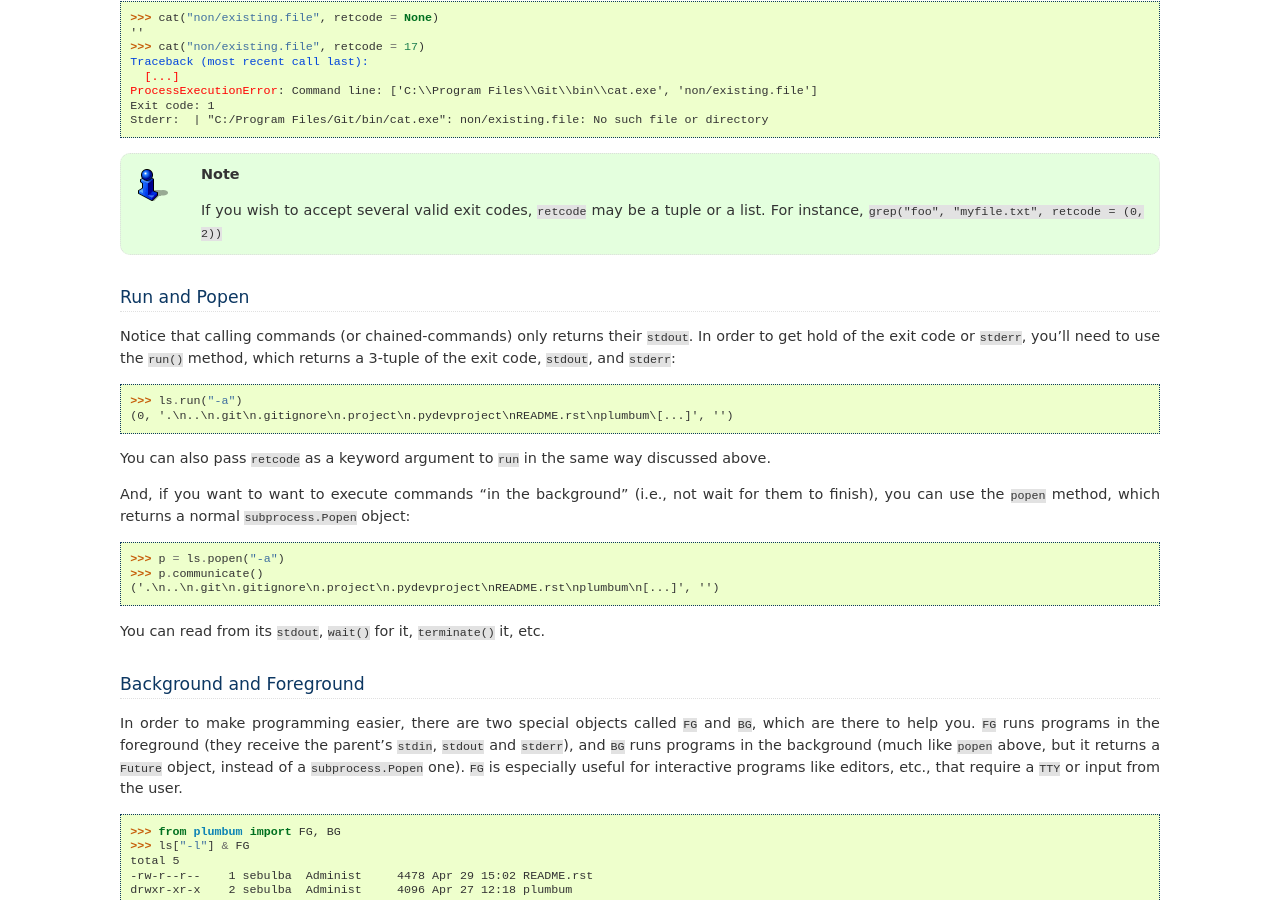
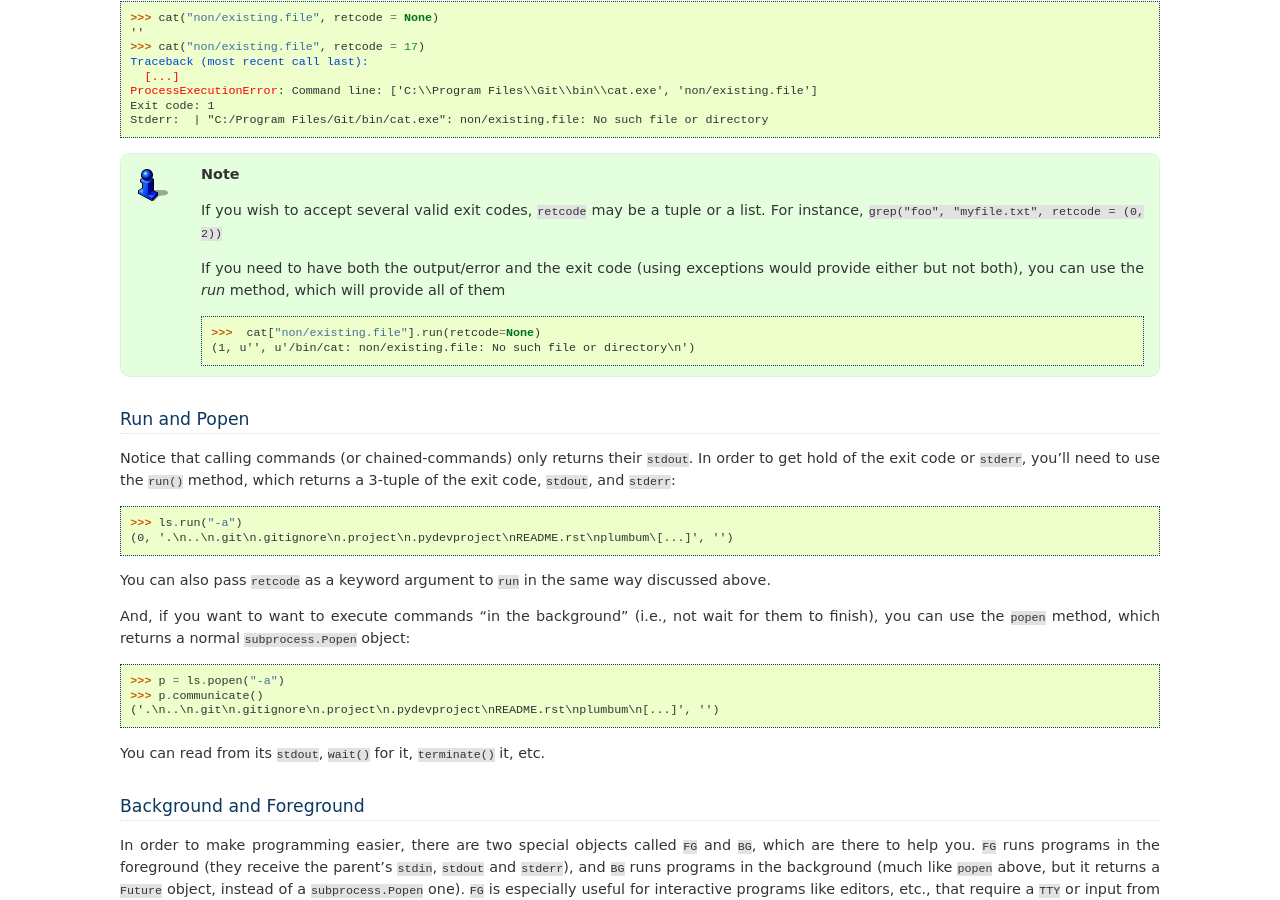
Before and after one commit to tomerfiliba/plumbum, a Sphinx documentation site: the page built from docs/local_commands.rst, in a window 1280 px wide and 900 px high, scrolled down 2132 px. Built offline with Sphinx 7.4.7, drawn with Linux system fonts in a browser that asks for light colours.

Commit message:
how to get both output/error and exit code

```diff
--- a/docs/local_commands.rst
+++ b/docs/local_commands.rst
@@ -129,6 +129,14 @@ one you passed::
    If you wish to accept several valid exit codes, ``retcode`` may be a tuple or a list.
    For instance, ``grep("foo", "myfile.txt", retcode = (0, 2))``
 
+   If you need to have both the output/error and the exit code (using exceptions would provide either
+   but not both), you can use the `run` method, which will provide all of them
+
+   >>>  cat["non/existing.file"].run(retcode=None)
+   (1, u'', u'/bin/cat: non/existing.file: No such file or directory\n')
+
+
+
 Run and Popen
 -------------
 Notice that calling commands (or chained-commands) only returns their ``stdout``. In order to
```
